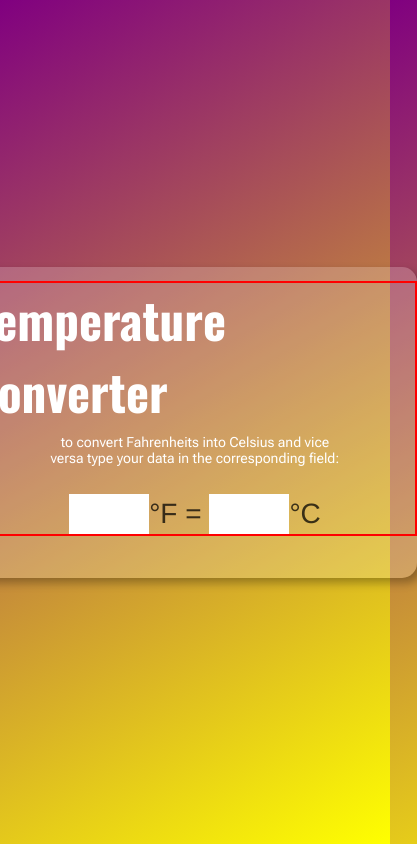
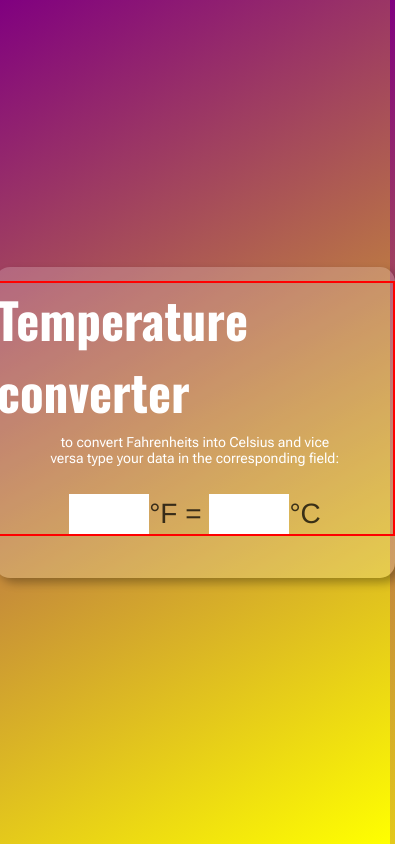
Before and after one commit to nindozzmo/fcconverter, a plain HTML site: page index.html in a window 390 px wide. Shown: the whole page, 417 px wide, since content can reach past the window. Drawn offline with nearby package versions, Linux system fonts and the light colour scheme.

Commit message:
Update main.css

```diff
--- a/css/main.css
+++ b/css/main.css
@@ -108,7 +108,7 @@ input {
 }
 
 .plaque {
-  width: clamp(500px, 50%, 700px);
+  width: clamp(400px, 50%, 700px);
   height: auto;
   background: rgba(255, 255, 255, 0.2);
   border-radius: 15px;
```
